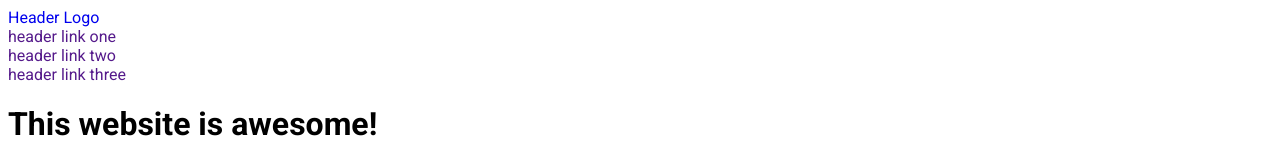
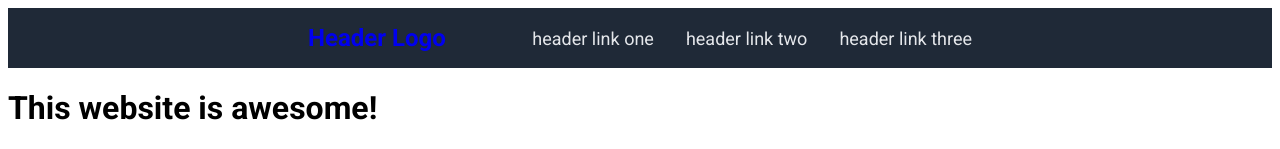
Before and after one commit to rladue/landing-page-lesson, a plain HTML site: page index.html in a window 1280 px wide. Shown: the top 149 px of the page. Drawn offline with Linux system fonts and the light colour scheme.

Commit message:
Update header in styles.css
- header section completed in styles.css

```diff
--- a/styles.css
+++ b/styles.css
@@ -4,7 +4,7 @@ body {
     font-family: Roboto, sans-serif;
 }
 
-a {
+a, a:visited {
     text-decoration: none;
 }
 
@@ -12,4 +12,26 @@ ul {
     list-style-type: none;
     margin: 0;
     padding: 0;
+    display: flex;
+    gap: 32px;
 }
+
+.header {
+    background-color: #1F2937;
+    display: flex;
+    padding: 16px 300px;
+    justify-content: space-between;
+    align-items: center;
+}
+
+.header-logo, .header-logo a:visited {
+    color: #F9FAF8;
+    font-size: 24px;
+    font-weight: bold;
+}
+
+.header-links, .header-links a:visited {
+    color: #E5E7EB;
+    font-size: 18px;
+    font-weight: normal;
+}
```
